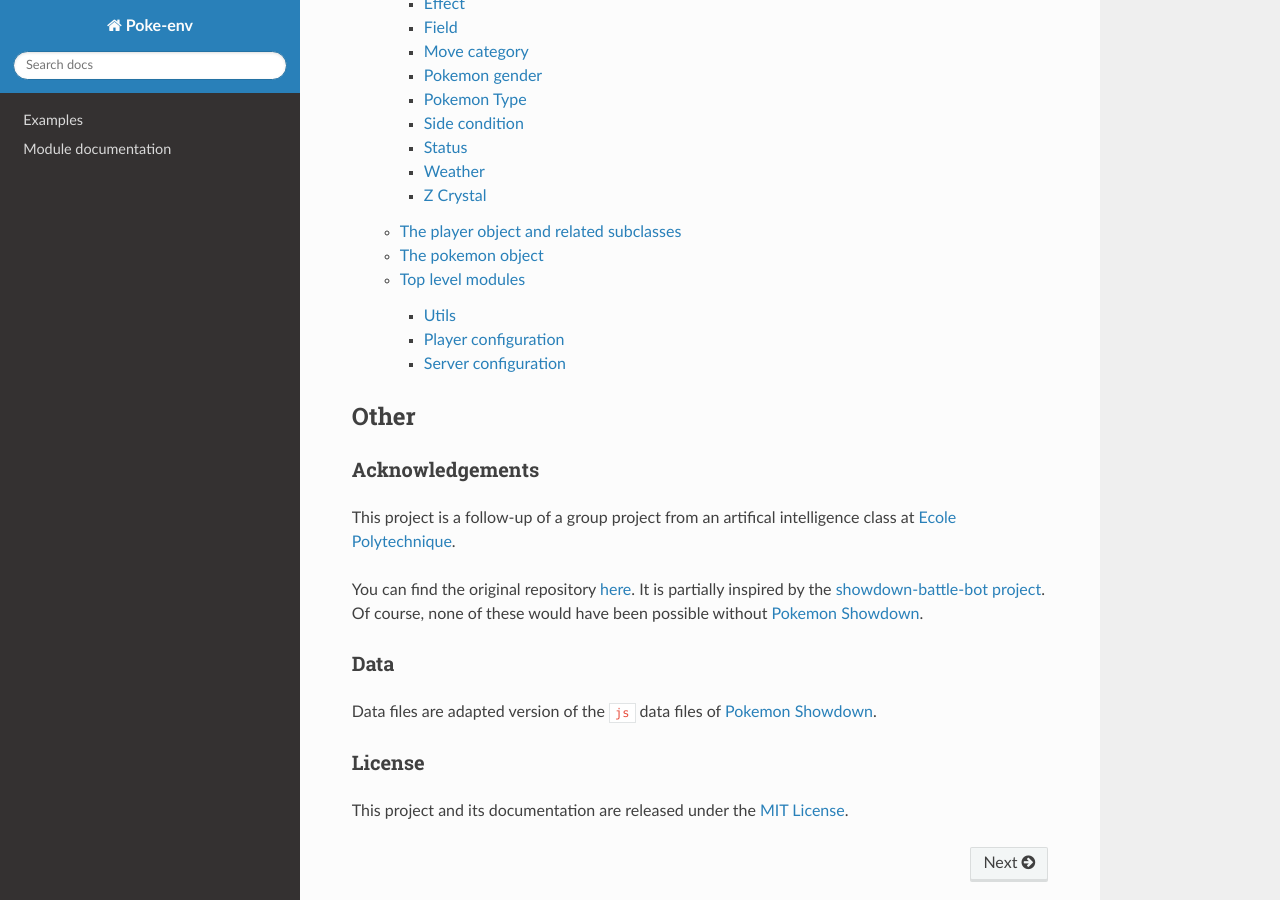
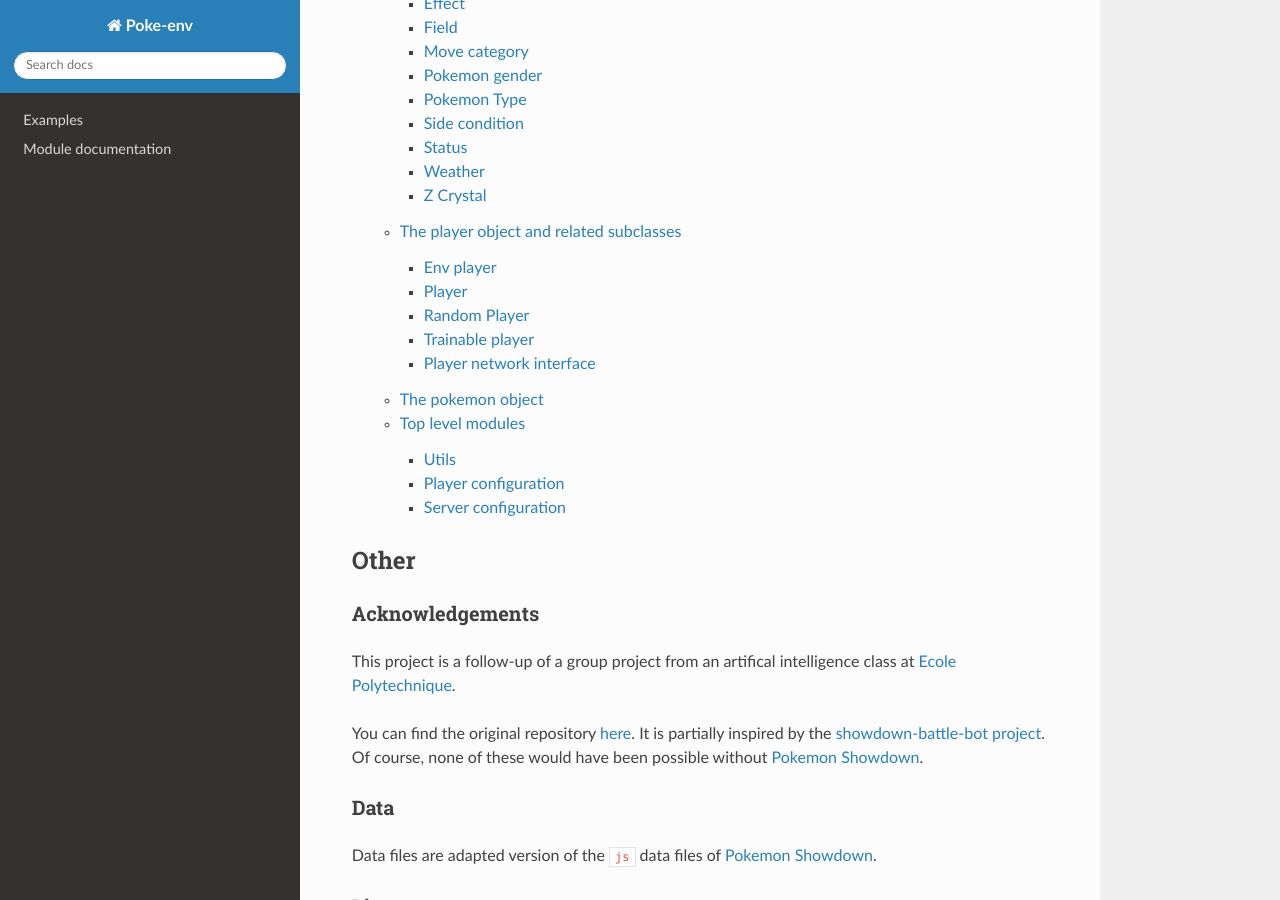
Before and after one commit to hsahovic/poke-env, a Sphinx documentation site: the page built from docs/source/index.rst, in a window 1280 px wide and 900 px high, scrolled down 4430 px. Built offline with Sphinx 7.4.7 and the Read the Docs theme 2.0.0, drawn with Linux system fonts in a browser that asks for light colours.

Commit message:
Add env player to player documentation and layout to the page

```diff
--- a/docs/source/player.rst
+++ b/docs/source/player.rst
@@ -2,22 +2,46 @@
 
 The player object and related subclasses
 ========================================
+
+.. contents:: :local:
+
+Env player
+**********
+
+.. automodule:: poke_env.player.env_player
+   :members:
+   :undoc-members:
+   :show-inheritance:
+
+Player
+******
 
 .. automodule:: poke_env.player.player
    :members:
    :undoc-members:
    :show-inheritance:
 
+Random Player
+*************
+
 .. automodule:: poke_env.player.random_player
    :members:
    :undoc-members:
    :show-inheritance:
+
+Trainable player
+****************
+
+.. warning:: This class is experimental and currently not tested. Use at your own risk. We recommend using ``EnvPlayer`` instead.
 
 .. automodule:: poke_env.player.trainable_player
    :members:
    :undoc-members:
    :show-inheritance:
 
+Player network interface
+************************
+
 .. automodule:: poke_env.player.player_network_interface
    :members:
    :undoc-members:
```
